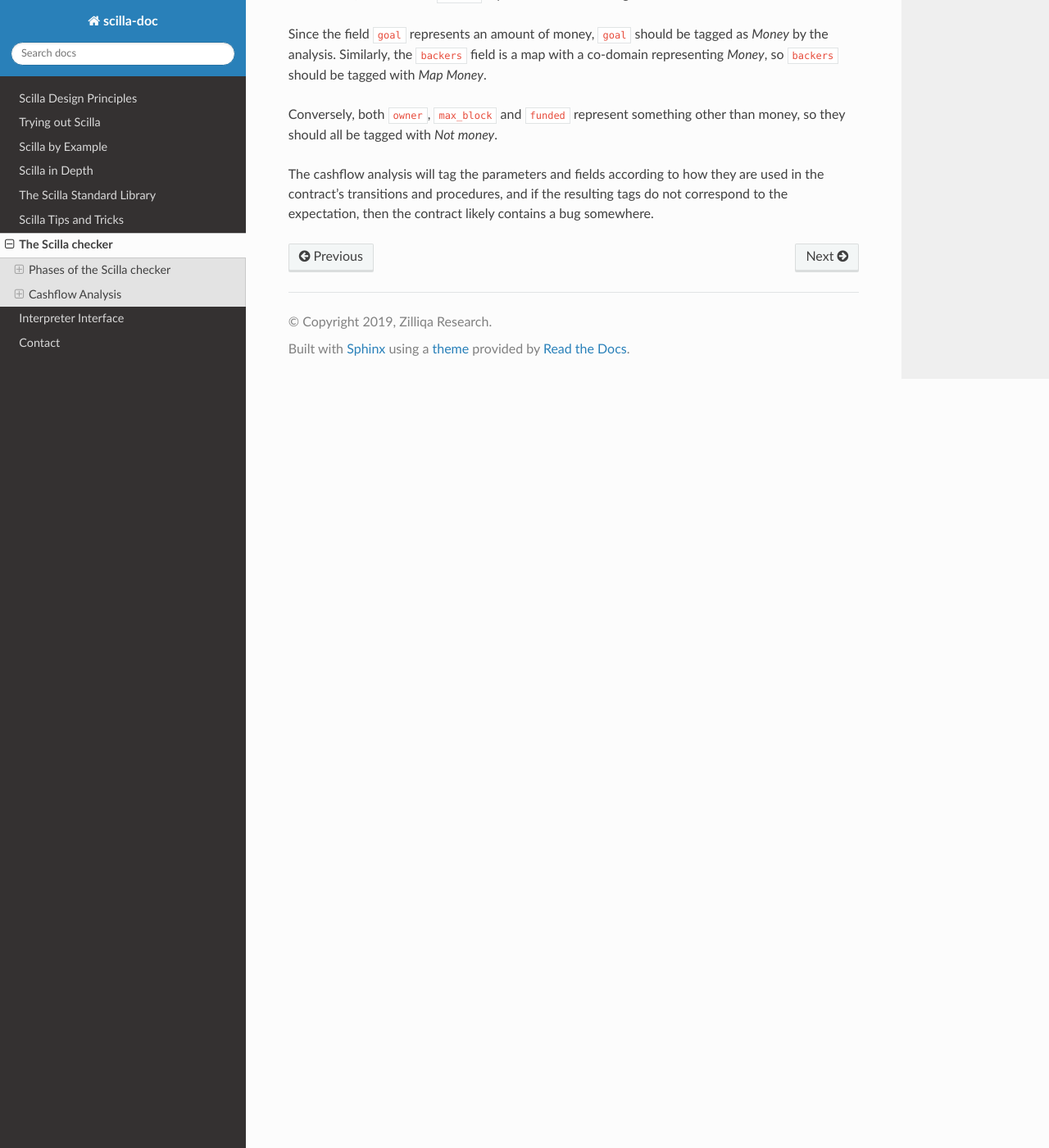
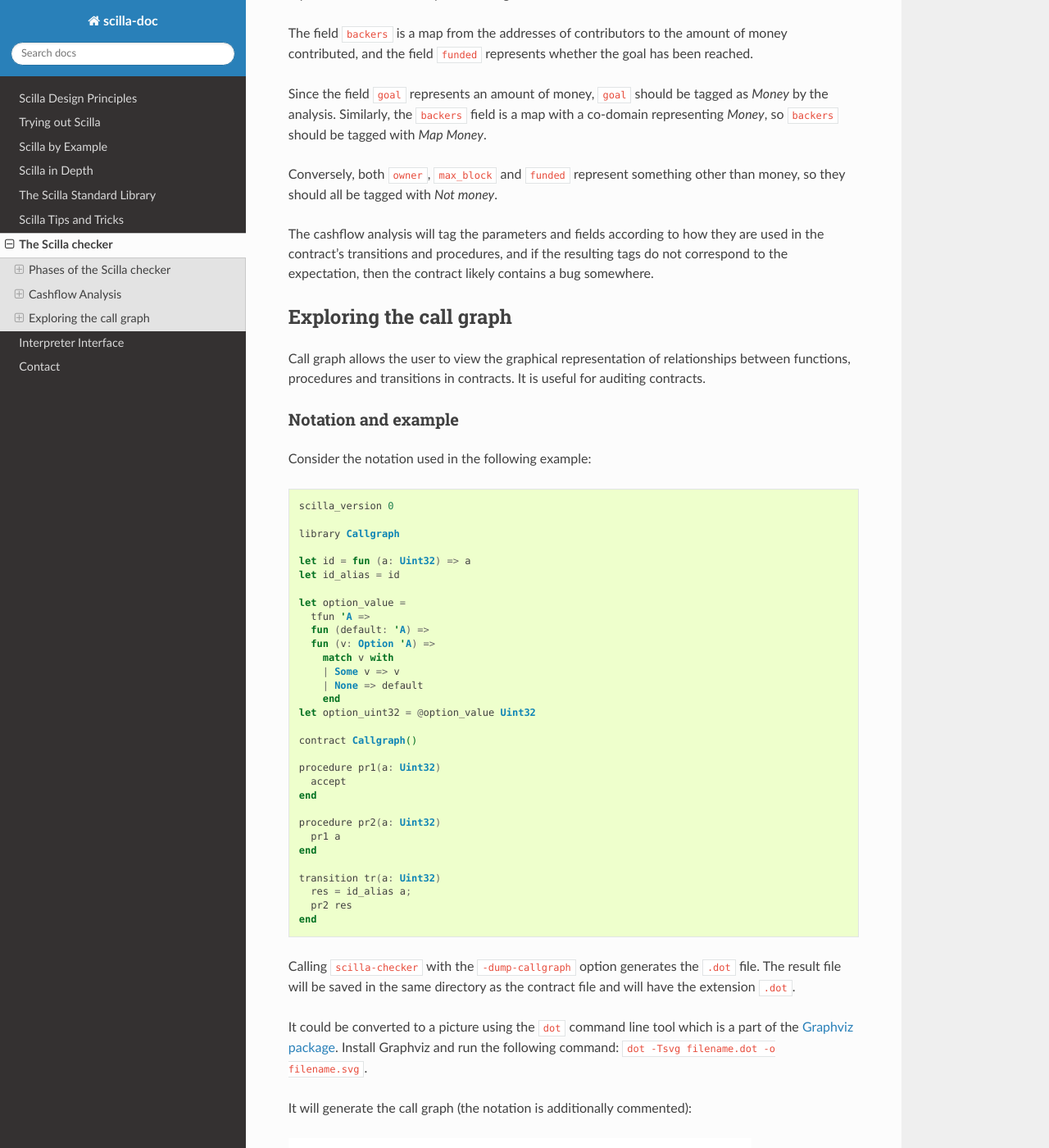
Before and after one commit to Zilliqa/scilla-docs, a Sphinx documentation site: the page built from docs/source/scilla-checker.rst, in a window 1280 px wide and 1400 px high, scrolled down 8446 px. Shown: the whole window at 82% size. Built offline with Sphinx 7.4.7 and the Read the Docs theme 2.0.0, drawn with Linux system fonts in a browser that asks for light colours; some of the changed text lies outside the part shown.

Commit message:
feat(cg): Document the callgraph
Closes #160

```diff
--- a/docs/source/scilla-checker.rst
+++ b/docs/source/scilla-checker.rst
@@ -57,6 +57,10 @@ annotations to each piece of syntax:
 
 + `Sanity-checking` performs a number of minor checks, e.g., that all
   parameters to a transition or a procedure have distinct names.
+
+Additionally, the Scilla checker provides an option that dumps the `call graph
+<https://en.wikipedia.org/wiki/Call_graph>`_ in the ``.dot`` format which is
+useful for auditing contracts.
 
 
 Annotations
@@ -501,3 +505,69 @@ The cashflow analysis will tag the parameters and fields according to
 how they are used in the contract's transitions and procedures, and if
 the resulting tags do not correspond to the expectation, then the
 contract likely contains a bug somewhere.
+
+Exploring the call graph
+########################
+.. _scilla_checker_call_graph:
+
+Call graph allows the user to view the graphical representation of relationships
+between functions, procedures and transitions in contracts. It is useful for
+auditing contracts.
+
+Notation and example
+********************
+
+Consider the notation used in the following example:
+
+.. code-block:: ocaml
+
+    scilla_version 0
+
+    library Callgraph
+
+    let id = fun (a: Uint32) => a
+    let id_alias = id
+
+    let option_value =
+      tfun 'A =>
+      fun (default: 'A) =>
+      fun (v: Option 'A) =>
+        match v with
+        | Some v => v
+        | None => default
+        end
+    let option_uint32 = @option_value Uint32
+
+    contract Callgraph()
+
+    procedure pr1(a: Uint32)
+      accept
+    end
+
+    procedure pr2(a: Uint32)
+      pr1 a
+    end
+
+    transition tr(a: Uint32)
+      res = id_alias a;
+      pr2 res
+    end
+
+Calling ``scilla-checker`` with the ``-dump-callgraph`` option generates the
+``.dot`` file. The result file will be saved in the same directory as the
+contract file and will have the extension ``.dot``.
+
+It could be converted to a picture using the ``dot`` command line tool which is
+a part of the `Graphviz package <https://graphviz.org/>`_. Install Graphviz and
+run the following command: ``dot -Tsvg filename.dot -o filename.svg``.
+
+It will generate the call graph (the notation is additionally commented):
+
+.. image:: nstatic/imgs/callgraph.png
+
+Tools to work with the call graph
+*********************************
+
+The suggested way to work with the call graph is the `Graphviz plugin <https://marketplace.visualstudio.com/items?itemName=joaompinto.vscode-graphviz>`_ for `VSCode <https://code.visualstudio.com/>`_. It allows the user to interactively view the call graph in their editor.
+
+Another graphical viewer for the dot file is the crossplatform `dot.py <https://github.com/jrfonseca/xdot.py>`_ utility.
--- a/docs/source/spelling_wordlist.txt
+++ b/docs/source/spelling_wordlist.txt
@@ -88,3 +88,5 @@ Qa
 blockchains
 expressivity
 sharding
+Graphviz
+crossplatform
```
Also changed, not shown: docs/source/nstatic/imgs/callgraph.png (added).
